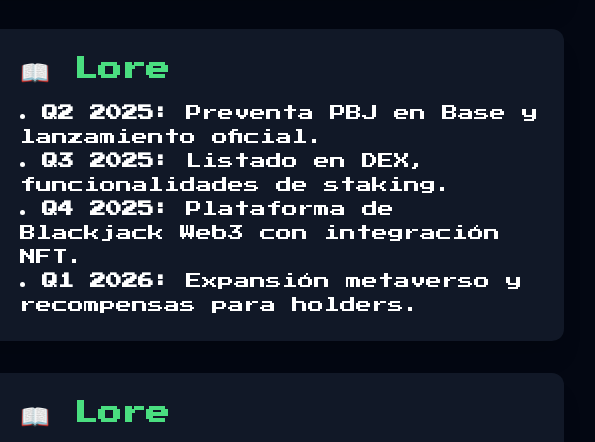
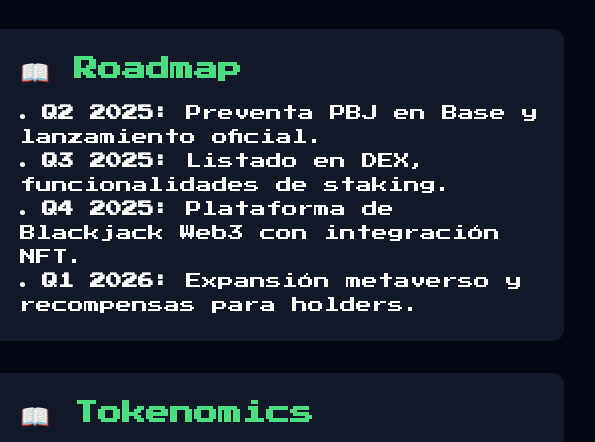
Before and after one commit to VortexLove/basepepe-website., a plain HTML site: page index.html in a window 1280 px wide. Shown: the part 1440-1882 px from the top of the page, 508-1103 px from the left. Drawn offline with nearby package versions, Linux system fonts and the light colour scheme; a script that the page names is missing.

Commit message:
Update index.html

```diff
--- a/index.html
+++ b/index.html
@@ -211,7 +211,7 @@
 
   <!-- Texto -->
   <div class="w-full md:w-2/3 md:pl-6">
-    <h2 class="text-2xl font-bold text-green-400 mb-4">📖 Lore</h2>
+    <h2 class="text-2xl font-bold text-green-400 mb-4">📖 Roadmap</h2>
     <p class="text-gray-300 leading-relaxed text-sm sm:text-base">
           <li><strong>Q2 2025:</strong> Preventa PBJ en Base y lanzamiento oficial.</li>
           <li><strong>Q3 2025:</strong> Listado en DEX, funcionalidades de staking.</li>
@@ -235,7 +235,7 @@
 
   <!-- Texto -->
   <div class="w-full md:w-2/3 md:pl-6">
-    <h2 class="text-2xl font-bold text-green-400 mb-4">📖 Lore</h2>
+    <h2 class="text-2xl font-bold text-green-400 mb-4">📖 Tokenomics</h2>
     <ul class="text-gray-300 space-y-1">
           <li><strong>Símbolo:</strong> PBJ</li>
           <li><strong>Red:</strong> Base</li>
```
